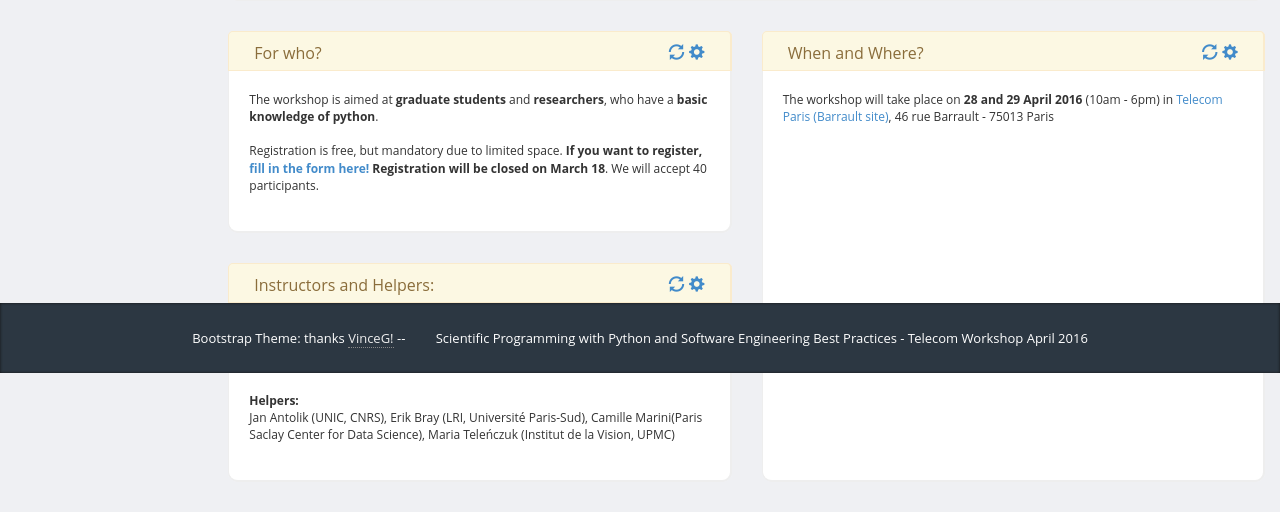
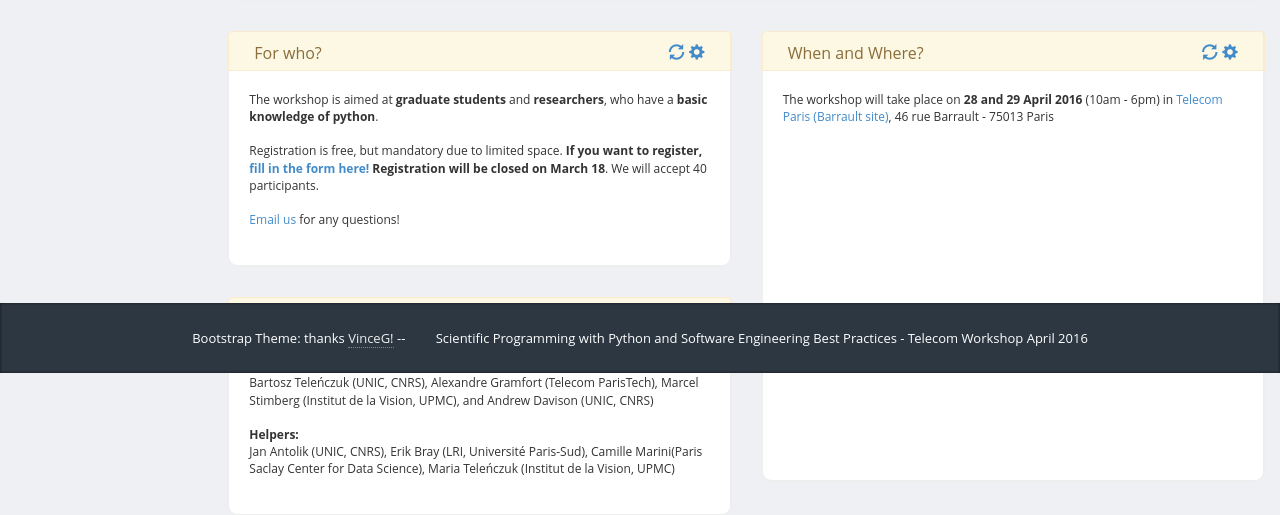
Before and after one commit to camillemarini/ws_telecom, a Django app: page / in a window 1280 px wide. Shown: the part 427-942 px from the top of the page. Run offline with Django 3.2, Linux system fonts and the light colour scheme; some libraries are stand-ins or nearby versions.

Commit message:
sending email after registratino

```diff
--- a/frontapp/templates/frontapp/index.html
+++ b/frontapp/templates/frontapp/index.html
@@ -47,7 +47,8 @@ whose mission is to help scientists and engineers get more research done in less
         <div class="content-box-large box-with-header">
             The workshop is aimed at <b>graduate students</b> and <b>researchers</b>, who have a <b>basic knowledge of python</b>. <br><br>
 Registration is free, but mandatory due to limited space. <b>If you want to register, <a href="{% url 'frontapp:registration' %}">fill in the form here!</a> Registration will be closed on {{ deadline_registration }}</b>.
-We will accept 40 participants.
+We will accept 40 participants. <br><br>
+<a href='mailto:workshop.python.telecom@gmail.com'>Email us</a> for any questions!
         <br /><br />
         </div>
         <div class="content-box-header panel-heading">
--- a/frontapp/views.py
+++ b/frontapp/views.py
@@ -1,4 +1,6 @@
 from django.shortcuts import render, redirect
+from django.core.mail import send_mail
+from django.conf import settings
 from frontapp.forms import ProbicipantForm
 
 deadline_registration = 'March 18'
@@ -15,6 +17,18 @@ def registration(request):
         form = ProbicipantForm(request.POST)
         if form.is_valid():
             form.save()
+            email = form.cleaned_data['email']
+            subject = (u'Workshop Telecom - Scientific Programming with '
+                       u'Python and Software Engineering Best Practices')
+            message = (u'Thanks for your registration for the workshop '
+                       u'in Telecom Paris about Scientific Programming with '
+                       u'Python and Software Engineering Best Practices '
+                       u'(28-29 April 2016)\n\n'
+                       u'Due to limited space, we can accept 40 participants. '
+                       u'Notification of acceptance will be sent by %s. ') \
+                % (info_registration)
+            send_mail(subject, message, settings.EMAIL_HOST_USER,
+                      [email], fail_silently=False)
             return redirect("/registration_ok")
     else:
         form = ProbicipantForm()
```
Also changed, not shown: ws_telecom/settings.py (+11 -0 lines), README.md (added), db.sqlite3, 2 other files.
